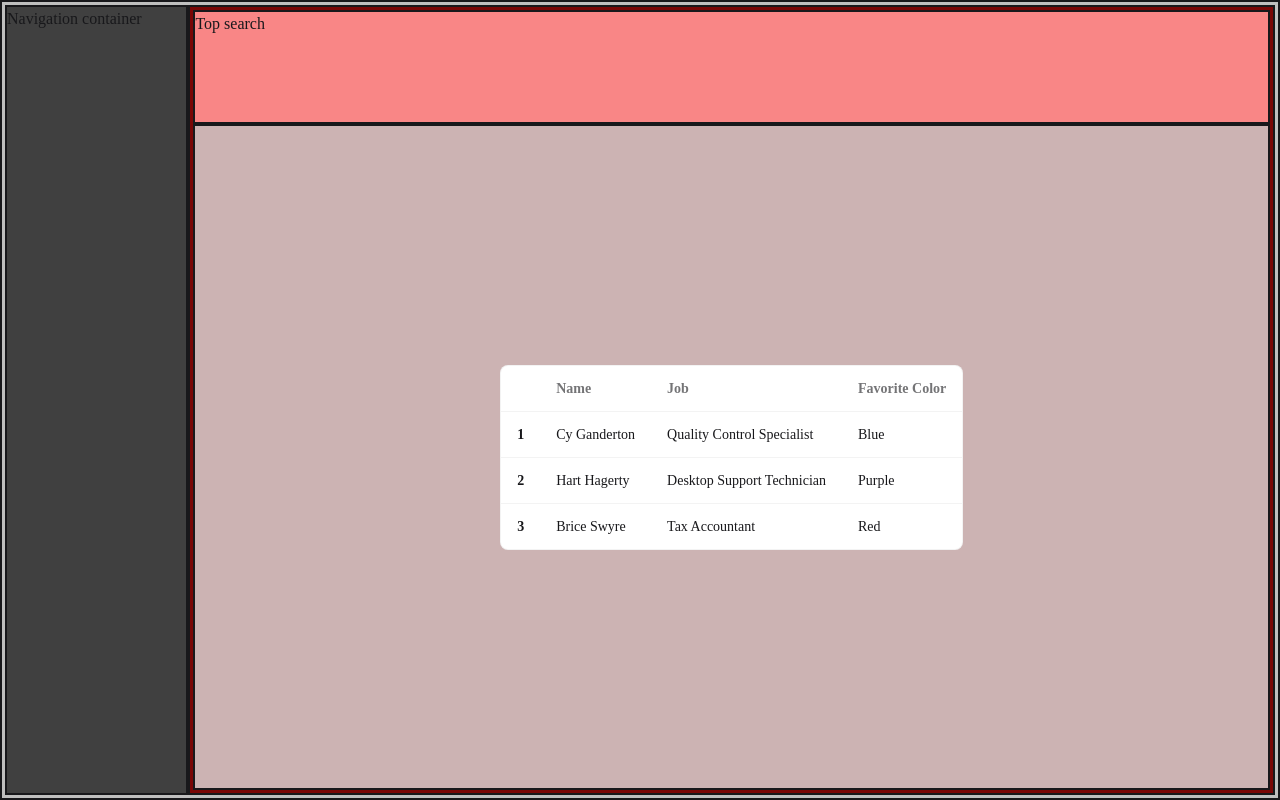
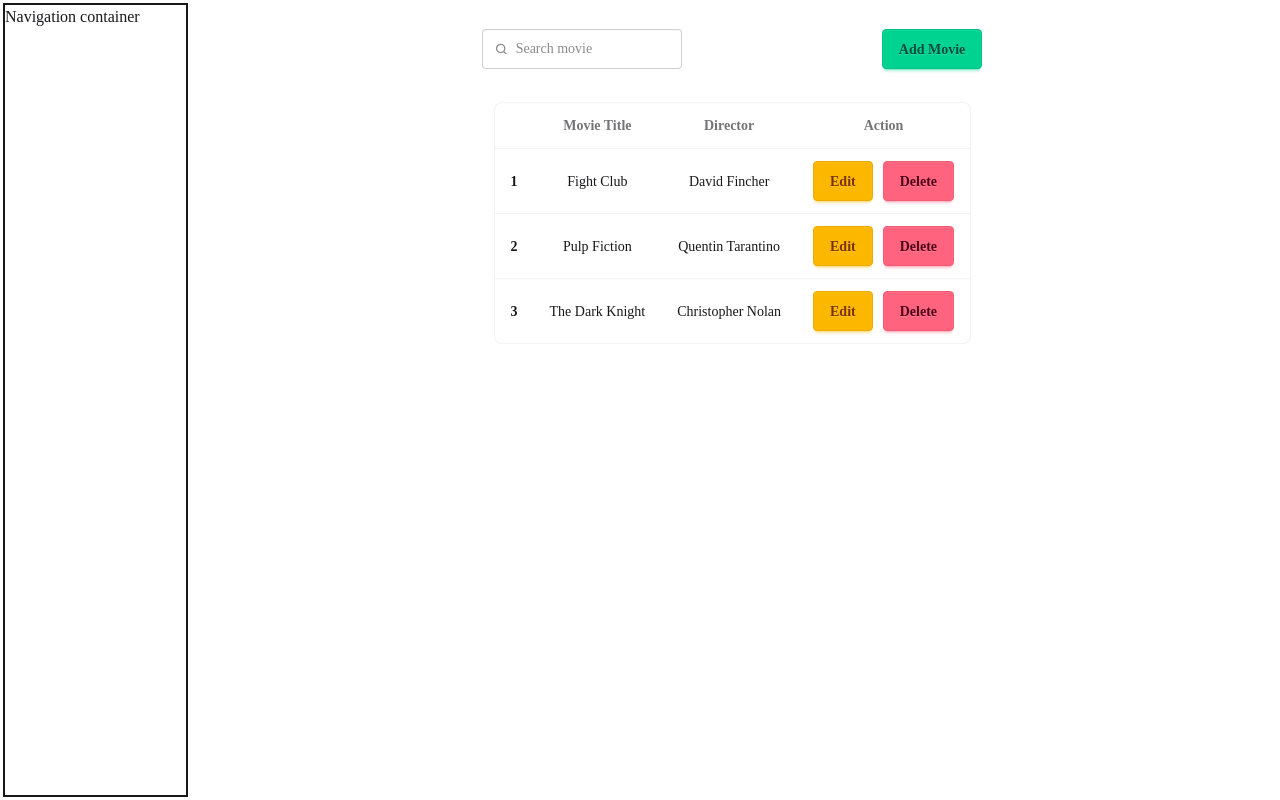
Before and after one commit to AlexGuenot/my_movie_collection, a React (Vite) app: page / in a window 1280 px wide. Built offline with nearby package versions, Linux system fonts and the light colour scheme.

Commit message:
Start of the table page

```diff
--- a/src/App.jsx
+++ b/src/App.jsx
@@ -7,7 +7,23 @@ function App() {
       <div className="nav-container">Navigation container</div>
       <div className="menu-container">
         <div className="top-search">
-          Top search
+          <div className="action-top">
+          <label className="input">
+            <svg className="h-[1em] opacity-50" xmlns="http://www.w3.org/2000/svg" viewBox="0 0 24 24">
+              <g strokeLinejoin="round"
+                 strokeLinecap="round"
+                 strokeWidth="2.5"
+                 fill="none"
+                 stroke="currentColor">
+                <circle cx="11" cy="11" r="8"></circle>
+                <path d="m21 21-4.3-4.3"></path>
+              </g>
+            </svg>
+            <input type="search" required placeholder="Search movie" className="input-sm" />
+          </label>
+          <button className="btn btn-success">Add Movie</button>
+          </div>
+
         </div>
         <div className="table-results">
           <div className="overflow-x-auto rounded-box border border-base-content/5 bg-base-100">
@@ -16,32 +32,41 @@ function App() {
               <thead>
                 <tr>
                   <th></th>
-                  <th>Name</th>
-                  <th>Job</th>
-                  <th>Favorite Color</th>
+                  <th>Movie Title</th>
+                  <th>Director</th>
+                  <th>Action</th>
                 </tr>
               </thead>
               <tbody>
                 {/* row 1 */}
                 <tr>
                   <th>1</th>
-                  <td>Cy Ganderton</td>
-                  <td>Quality Control Specialist</td>
-                  <td>Blue</td>
+                  <td>Fight Club</td>
+                  <td>David Fincher</td>
+                  <td>
+                    <button className="btn btn-outlined btn-warning">Edit</button>
+                    <button className="btn btn-outlined btn-error">Delete</button>
+                  </td>
                 </tr>
                 {/* row 2 */}
                 <tr>
                   <th>2</th>
-                  <td>Hart Hagerty</td>
-                  <td>Desktop Support Technician</td>
-                  <td>Purple</td>
+                  <td>Pulp Fiction</td>
+                  <td>Quentin Tarantino</td>
+                  <td>
+                    <button className="btn btn-outlined btn-warning">Edit</button>
+                    <button className="btn btn-outlined btn-error">Delete</button>
+                  </td>
                 </tr>
                 {/* row 3 */}
                 <tr>
                   <th>3</th>
-                  <td>Brice Swyre</td>
-                  <td>Tax Accountant</td>
-                  <td>Red</td>
+                  <td>The Dark Knight</td>
+                  <td>Christopher Nolan</td>
+                  <td>
+                    <button className="btn btn-outlined btn-warning">Edit</button>
+                    <button className="btn btn-outlined btn-error">Delete</button>
+                  </td>
                 </tr>
               </tbody>
             </table>
--- a/src/index.css
+++ b/src/index.css
@@ -5,35 +5,44 @@
   font-family: 'Dank Mono';
 }
 .main-container{
-  background-color: hsl(0, 0%, 75%);
   height: 100vh;
   padding: 3px;
-  border: 2px solid;
   display: flex;
 }
 .nav-container{
-  background-color: hsl(0, 0%,25%);
   border: 2px solid;
   flex:1;
 }
 .menu-container{
-  background-color: hsl(0, 90%,25%);
-  border: 2px solid;
   padding: 3px;
   flex:6;
   display: flex;
   flex-direction: column;
 }
 .top-search{
-  background-color: hsl(0, 90%,75%);
-  border: 2px solid;
   flex:1;
-}
-.table-results{
-  background-color:hsl(0, 20%, 75%);
-  border: 2px solid;
-  flex: 6;
   display: flex;
   justify-content: center;
   align-items: center;
 }
+.action-top{
+  width: 500px;
+  display: flex;
+  justify-content: space-between;
+}
+table{
+  text-align: center;
+}
+.table-results{
+  flex: 8;
+  display: flex;
+  justify-content: center;
+  align-items: flex-start;
+  padding-top: 10px;
+}
+.input{
+  width: 200px;
+}
+.btn-warning{
+  margin-right: 10px;
+}
```
